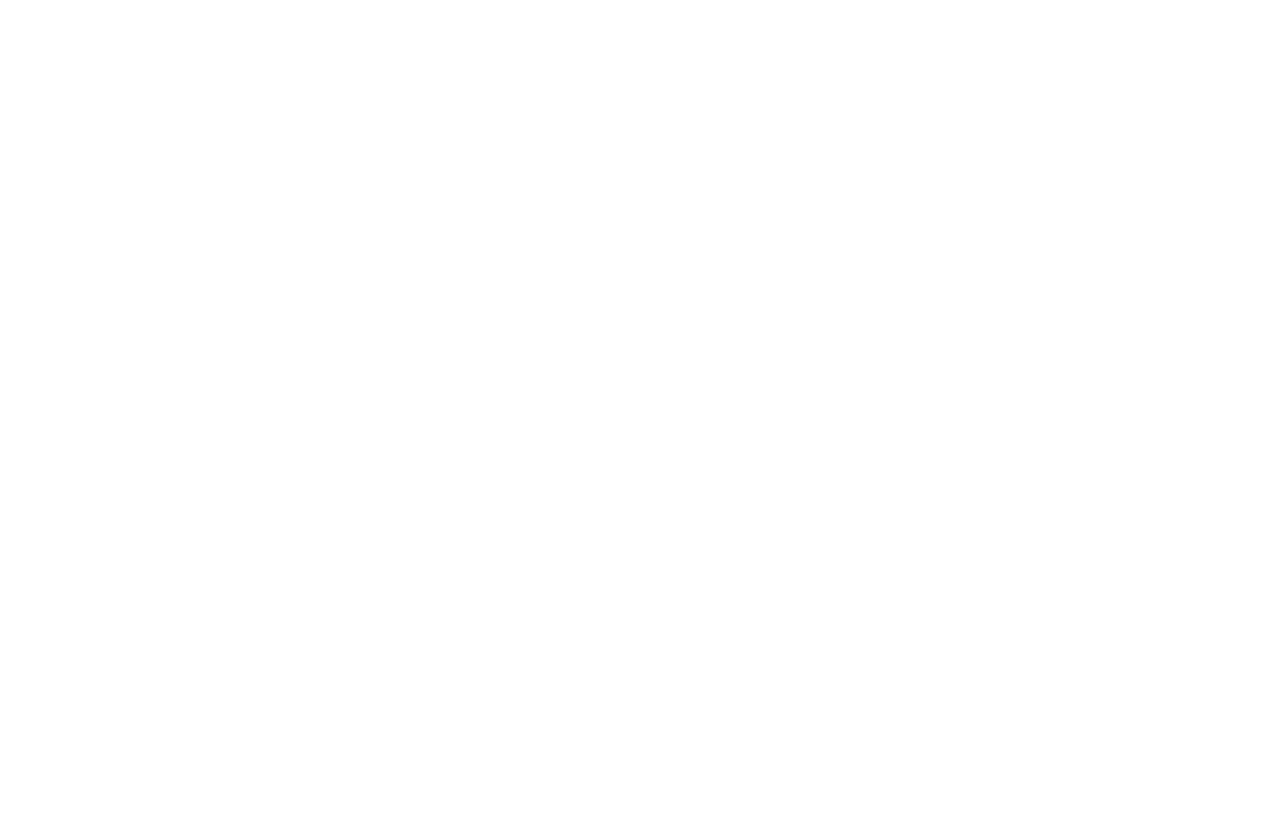
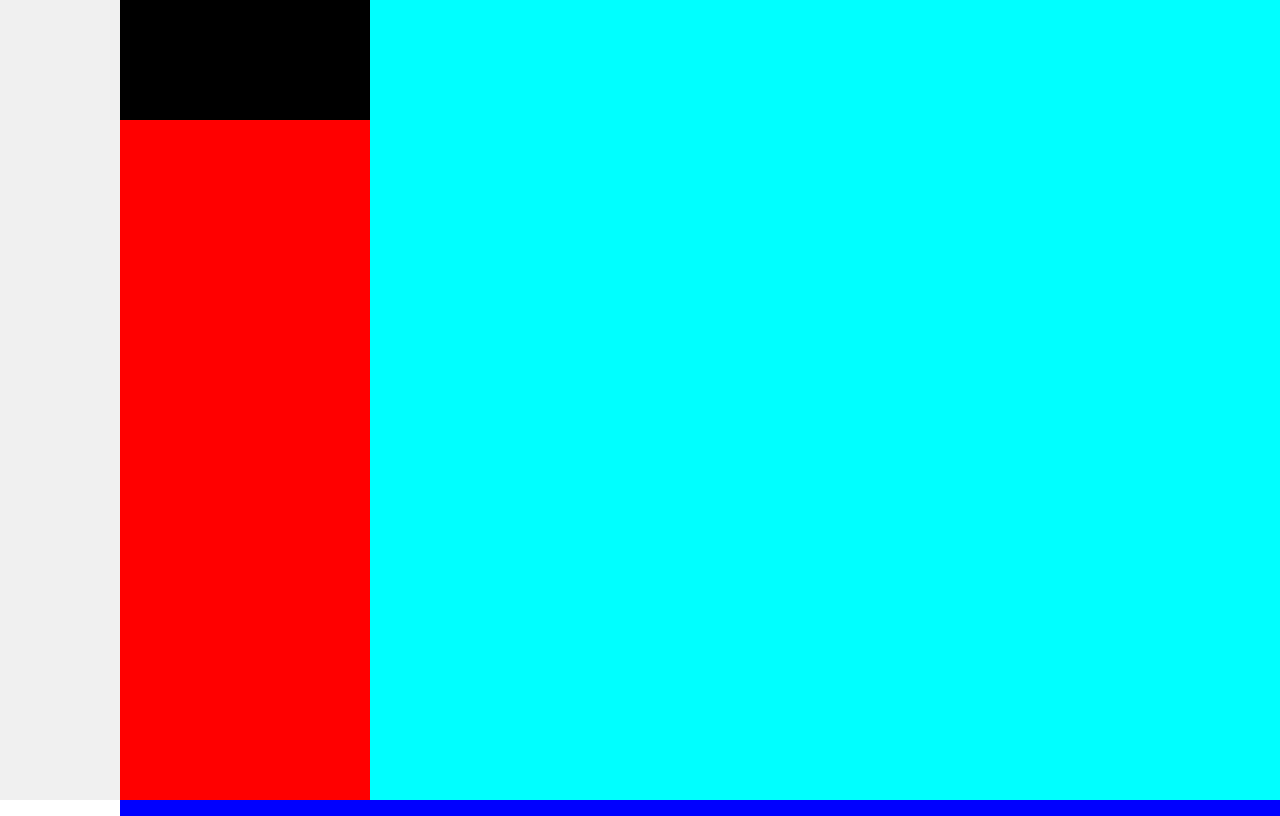
Before and after one commit to cse110-sp24-group17/cse110-sp24-group17, a website: page source/modules/file_explorer/file_explorer.html in a window 1280 px wide. Drawn offline with Linux system fonts and the light colour scheme.

Commit message:
Began creating proportions for file_explorer layout.

```diff
--- a/source/modules/file_explorer/file_explorer.html
+++ b/source/modules/file_explorer/file_explorer.html
@@ -1,2 +1,28 @@
-<div id="file">
-</div>
+<!DOCTYPE html>
+<html lang="en">
+  <head>
+
+    <title>Journal</title>
+    <meta charset="UTF-8">
+    <meta name="viewport" content="width=device-width, initial-scale=1.0">
+    <link rel="stylesheet" href="style.css">
+
+  </head>
+
+  <body>
+    <div class="nav_bar"></div>
+
+    <div class="content">
+        <div id="file_display">
+            <div id="display_header"></div>
+        </div>
+
+        <div id="content_header"></div>
+    </div>
+
+
+    <div id="file">
+    </div>
+
+  </body>
+</html>
--- a/source/modules/file_explorer/file_explorer.js
+++ b/source/modules/file_explorer/file_explorer.js
@@ -13,10 +13,13 @@
     init() {
         const fileEntry = App.get_file_store();
         console.log(fileEntry.root.getChildren());
+
         const fileElement = this.shadowRoot.getElementById('file');
         const newEle = document.createElement('div');
         newEle.innerText = "I'm file";
-        fileElement.appendChild(newEle);
+        for (fileEntry in getChildren()) {
+        fileElement.appendChild(convertToDOM(fileEntry));
+        }
     }
 }
 
--- a/source/modules/file_explorer/style.css
+++ b/source/modules/file_explorer/style.css
@@ -0,0 +1,43 @@
+body{
+    height: 100vh;
+    width: 100vw;
+}
+
+.nav_bar {
+    width: 120px;
+    height: 100vh;
+    position: fixed;
+    top: 0;
+    left: 0;
+    background-color: #f0f0f0;
+}
+
+.content{
+
+    margin-left: 120px;
+    background-color: #ffffff;
+    position: fixed;
+    top:0;
+    left:0;
+    width: 100vw;
+    background-color: aqua;
+
+}
+
+#file_display {
+    max-width: 250px;
+    height: 100vh;
+    background-color: red;
+}
+
+#display_header {
+    width: 100%;
+    height: 120px;
+    background-color: black;
+}
+
+#content_header {
+    width: 100%;
+    height: 120px;
+    background-color: blue;
+}
```
